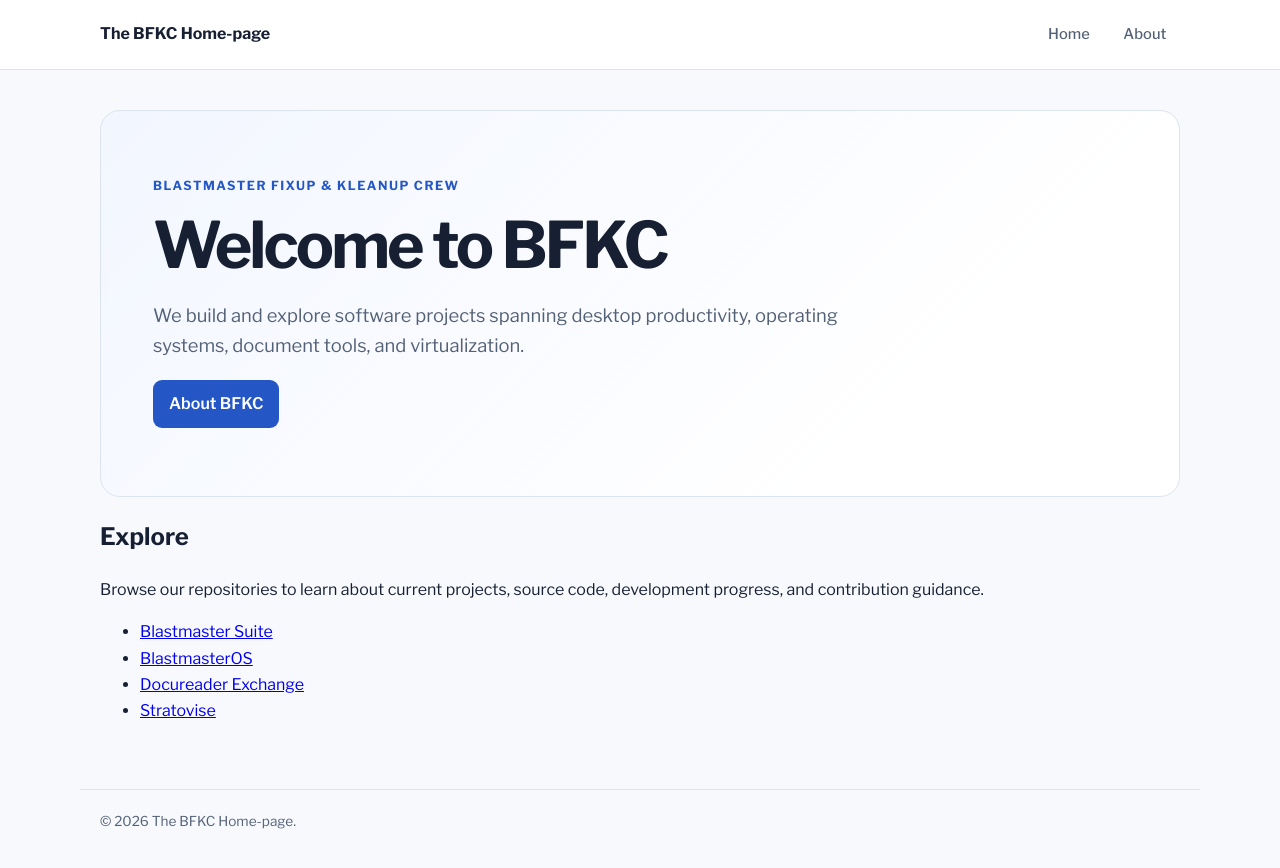
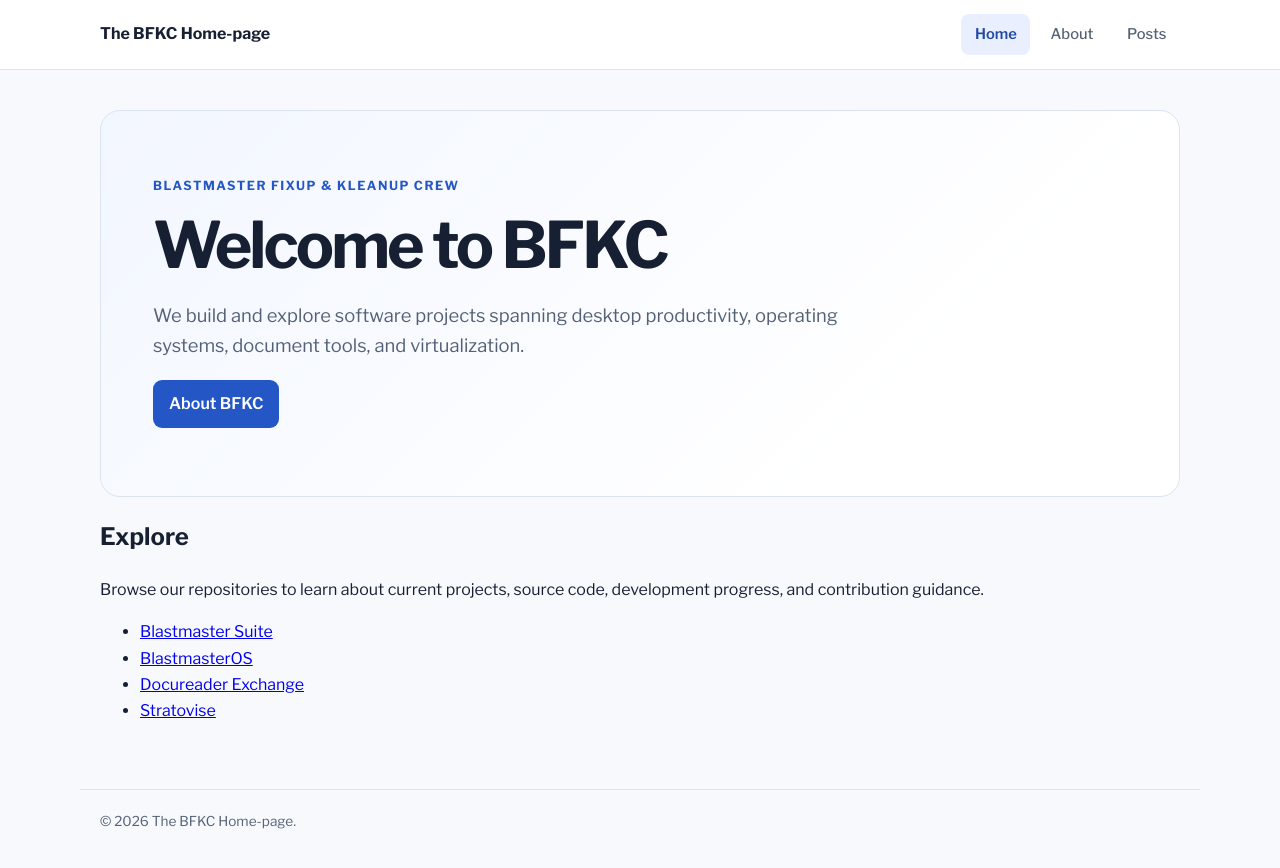
Before and after one commit to Blastmaster-Fixup-and-Kleanup-Crew/Blastmaster-Fixup-and-Kleanup-Crew.github.io, a Jekyll site: the page built from index.md, in a window 1280 px wide. Shown: the top 868 px of the page. Built offline with Jekyll 4.4.1, drawn with Linux system fonts in a browser that asks for light colours.

Commit message:
Add Posts tab to site navigation

```diff
--- a/_layouts/page.html
+++ b/_layouts/page.html
@@ -29,8 +29,9 @@
     <div class="site-header-inner">
       <a class="site-brand" href="{{ '/' | relative_url }}">{{ site.title | default: "BFKC" | escape }}</a>
       <nav class="site-nav" aria-label="Main navigation">
-        <a href="{{ '/' | relative_url }}">Home</a>
+        <a href="{{ '/' | relative_url }}"{% if page.url == '/' %} aria-current="page"{% endif %}>Home</a>
         <a href="{{ '/about' | relative_url }}"{% if page.url == '/about' or page.url == '/about/' %} aria-current="page"{% endif %}>About</a>
+        <a href="{{ '/posts' | relative_url }}"{% if page.url contains '/posts' %} aria-current="page"{% endif %}>Posts</a>
       </nav>
     </div>
   </header>
```
